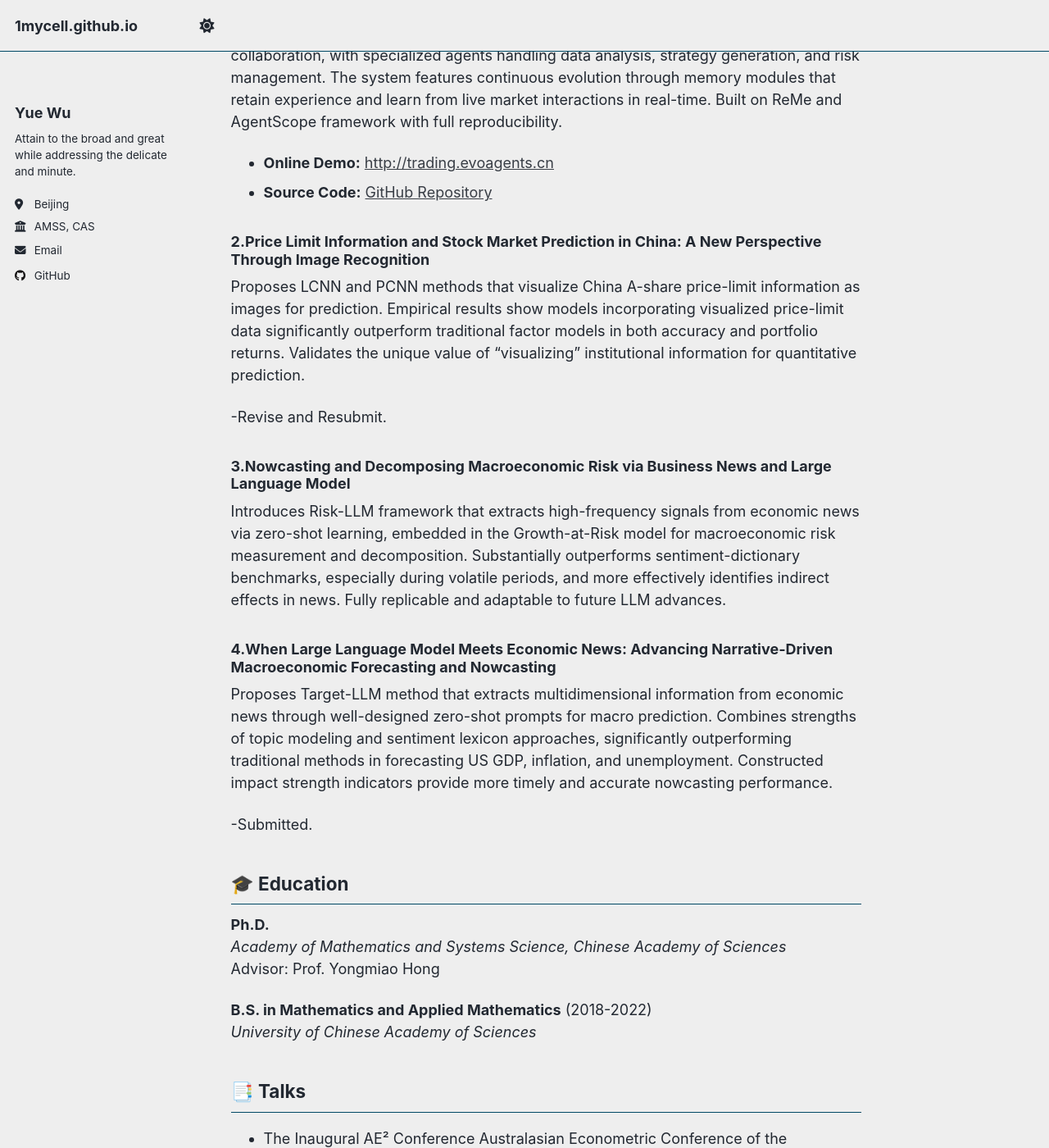
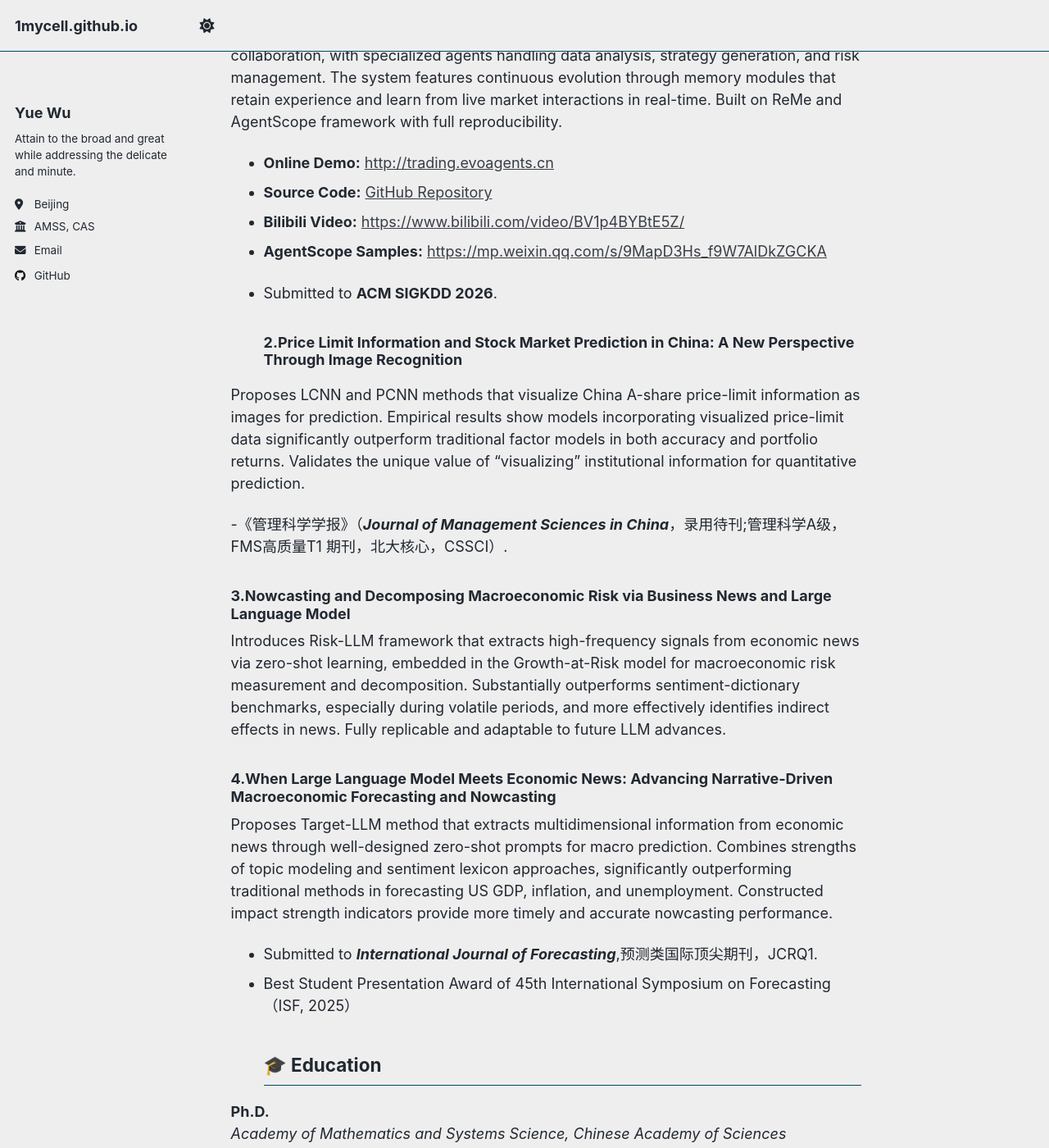
Before and after one commit to 1mycell/1mycell.github.io, a Jekyll site: the page built from _pages/about.md, in a window 1280 px wide and 1400 px high, scrolled down 528 px. Shown: the whole window at 82% size. Built offline with Jekyll 4.4.1, drawn with Linux system fonts in a browser that asks for light colours; a script that is not in the unit is left out.

Commit message:
update research

```diff
--- a/_pages/about.md
+++ b/_pages/about.md
@@ -24,13 +24,16 @@ An open-source multi-agent AI trading system that simulates real trading desk co
 
 - **Online Demo:** [http://trading.evoagents.cn](http://trading.evoagents.cn)
 - **Source Code:** [GitHub Repository](https://github.com/agentscope-ai/agentscope-samples/tree/main/evotraders)
+- **Bilibili Video:** [https://www.bilibili.com/video/BV1p4BYBtE5Z/](https://www.bilibili.com/video/BV1p4BYBtE5Z/)
+- **AgentScope Samples:** [https://mp.weixin.qq.com/s/9MapD3Hs_f9W7AlDkZGCKA](https://mp.weixin.qq.com/s/9MapD3Hs_f9W7AlDkZGCKA)
 
-
+- Submitted to **ACM SIGKDD 2026**.
 ### 2.Price Limit Information and Stock Market Prediction in China: A New Perspective Through Image Recognition
 
 Proposes LCNN and PCNN methods that visualize China A-share price-limit information as images for prediction. Empirical results show models incorporating visualized price-limit data significantly outperform traditional factor models in both accuracy and portfolio returns. Validates the unique value of "visualizing" institutional information for quantitative prediction.
 
--Revise and Resubmit.
+-《管理科学学报》（_**Journal of Management Sciences in China**_，录用待刊;管理科学A级，FMS高质量T1 期刊，北大核心，CSSCI）.
+
 ### 3.Nowcasting and Decomposing Macroeconomic Risk via Business News and Large Language Model
 
 Introduces Risk-LLM framework that extracts high-frequency signals from economic news via zero-shot learning, embedded in the Growth-at-Risk model for macroeconomic risk measurement and decomposition. Substantially outperforms sentiment-dictionary benchmarks, especially during volatile periods, and more effectively identifies indirect effects in news. Fully replicable and adaptable to future LLM advances.
@@ -39,7 +42,8 @@ Introduces Risk-LLM framework that extracts high-frequency signals from economic
 
 Proposes Target-LLM method that extracts multidimensional information from economic news through well-designed zero-shot prompts for macro prediction. Combines strengths of topic modeling and sentiment lexicon approaches, significantly outperforming traditional methods in forecasting US GDP, inflation, and unemployment. Constructed impact strength indicators provide more timely and accurate nowcasting performance.
 
--Submitted.
+- Submitted to _**International Journal of Forecasting**_,预测类国际顶尖期刊，JCRQ1.
+- Best Student Presentation Award of 45th International Symposium on Forecasting（ISF, 2025）
 ## 🎓 Education
 
 **Ph.D.**
```
